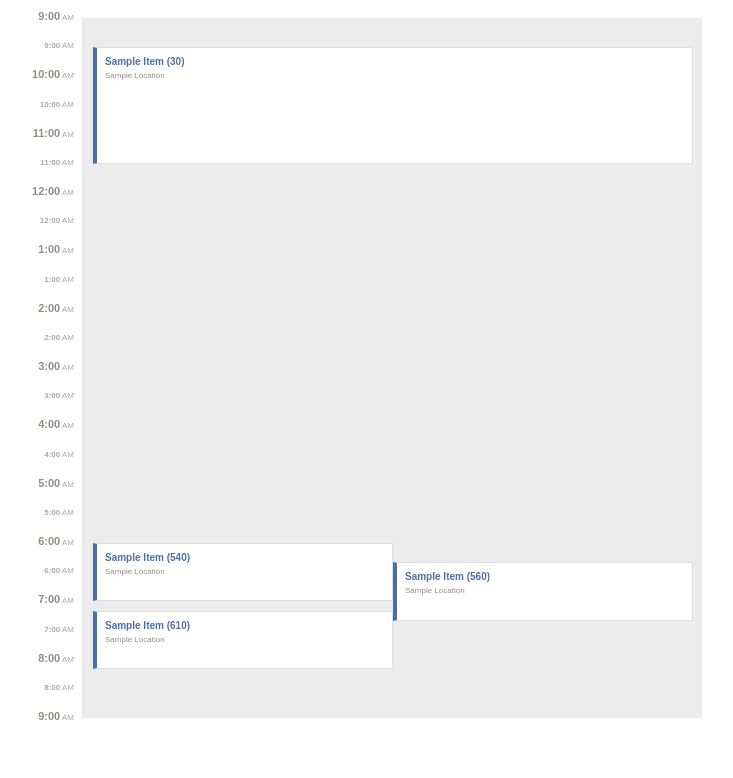
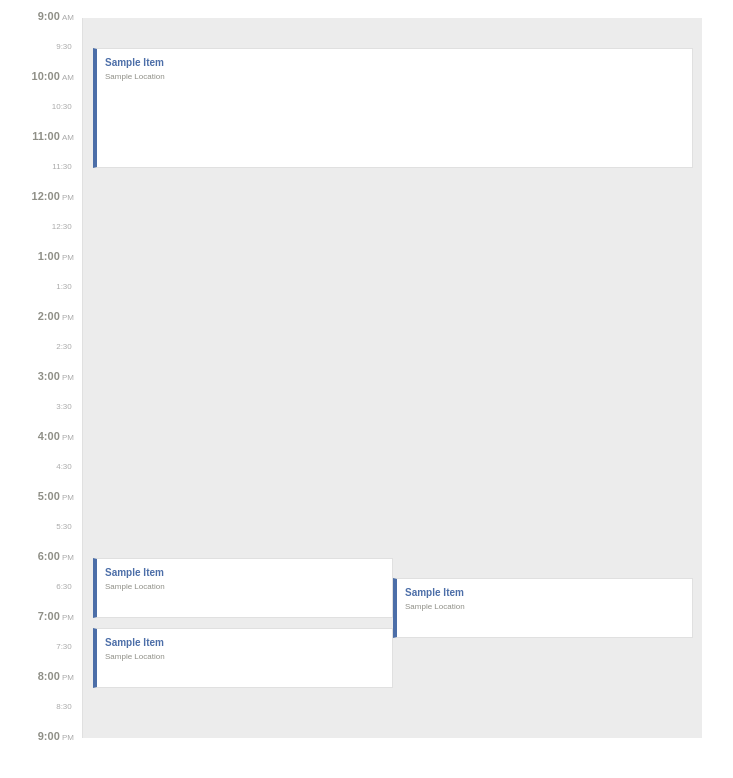
Before and after one commit to adrienjoly/calendar-renderer, a React (Create React App) app in the folder calendar-renderer/: page / in a window 1280 px wide. Shown: the top 778 px of the page, without its empty margins (277-1010 px from the left). Built offline with nearby package versions, Linux system fonts and the light colour scheme; the HTML template or start-up script is replaced by a standard one.

Commit message:
UI polish

```diff
--- a/calendar-renderer/src/Calendar.css
+++ b/calendar-renderer/src/Calendar.css
@@ -21,13 +21,18 @@
   width: 100%;
 }
 
-.Calendar-axis-hour b {
+.Calendar-axis-hour .axis-time {
   color: #8F8F87;
   font-size: 11px;
+  font-weight: bold;
 }
 
 .Calendar-axis-half {
   margin-top: 2px;
+}
+
+.Calendar-axis-half .axis-day-period {
+  display: none;
 }
 
 .Calendar-container {
--- a/calendar-renderer/src/Calendar.js
+++ b/calendar-renderer/src/Calendar.js
@@ -6,8 +6,8 @@ const DAY_END_HR = 21; // 9pm
 const DAY_START = DAY_START_HR * 60; // => in minutes
 const DAY_END = DAY_END_HR * 60; // => in minutes
 const CONTAINER_WIDTH = 600; // not including padding
-const CONTAINER_HEIGHT = 700; // not including padding
-const CONTAINER_PADDING = 10; // in px
+const CONTAINER_HEIGHT = 720;
+const CONTAINER_PADDING = 10; // in px (left and right only)
 
 // computed constants
 
@@ -17,8 +17,11 @@ const PIXELS_PER_MINUTE = CONTAINER_HEIGHT / MINUTES_PER_DAY;
 const containerStyle = {
   width: CONTAINER_WIDTH + 2 * CONTAINER_PADDING,
   height: CONTAINER_HEIGHT,
-  padding: CONTAINER_PADDING,
+  padding: `0 ${CONTAINER_PADDING}px`,
 };
+
+const getMinutes = hour =>
+  Number.isInteger(hour) ? '00' : '30';
 
 const getHourClassName = hour =>
   Number.isInteger(hour) ? 'Calendar-axis-hour' : 'Calendar-axis-half';
@@ -79,13 +82,13 @@ function layoutEvents(events) {
 const renderEvents = events =>
   layoutEvents(events).map((event, index) =>
     <div key={index} className="Calendar-event" style={styleLaidEvent(event)}>
-      <div className="Calendar-event-name">Sample Item ({event.start})</div>
+      <div className="Calendar-event-name">Sample Item</div>
       <div className="Calendar-event-location">Sample Location</div>
     </div>
   );
 
-const renderAxis = () => {
-  const hours = createRange(2 * DAY_START / 60, 2 * DAY_END / 60)
+const renderHours = () =>
+  createRange(2 * DAY_START / 60, 2 * DAY_END / 60)
     .map(v => v / 2)
     .map((hour, i) => (
       <p
@@ -93,16 +96,15 @@ const renderAxis = () => {
         className={getHourClassName(hour)}
         style={styleHourOnAxis(hour)}
       >
-        <b>{1 + (Math.floor(hour) - 1) % 12}:00</b> AM
-      </p> /* todo: 00/30 and AM/PM */
+        <span className="axis-time">
+          {1 + (Math.floor(hour) - 1) % 12}:{getMinutes(hour)}
+        </span>
+        &nbsp;
+        <span className="axis-day-period">
+          {hour < 12 ? 'AM' : 'PM'}
+        </span>
+      </p>
     ));
-  console.log(hours);
-  return (
-    <div className="Calendar-axis">
-      {hours}
-    </div>
-  );
-}
 
 // Calendar component
 
@@ -110,7 +112,9 @@ class Calendar extends Component {
   render() {
     return (
       <div className="Calendar">
-        {renderAxis()}
+        <div className="Calendar-axis">
+          {renderHours()}
+        </div>
         <div className="Calendar-container" style={containerStyle}>
           {renderEvents(this.props.events)}
         </div>
```
